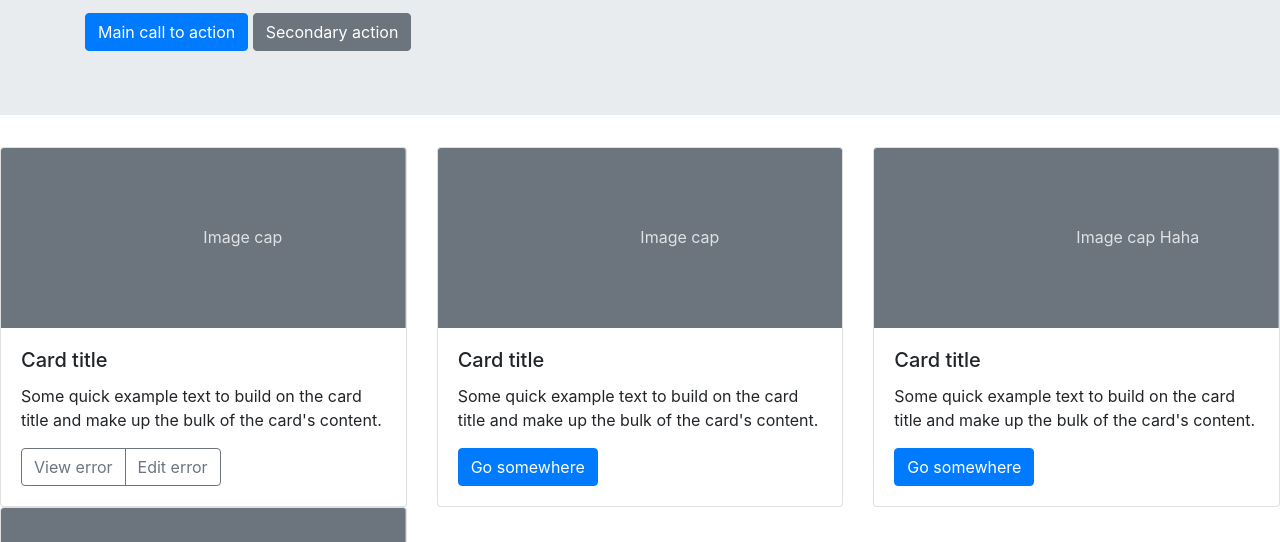
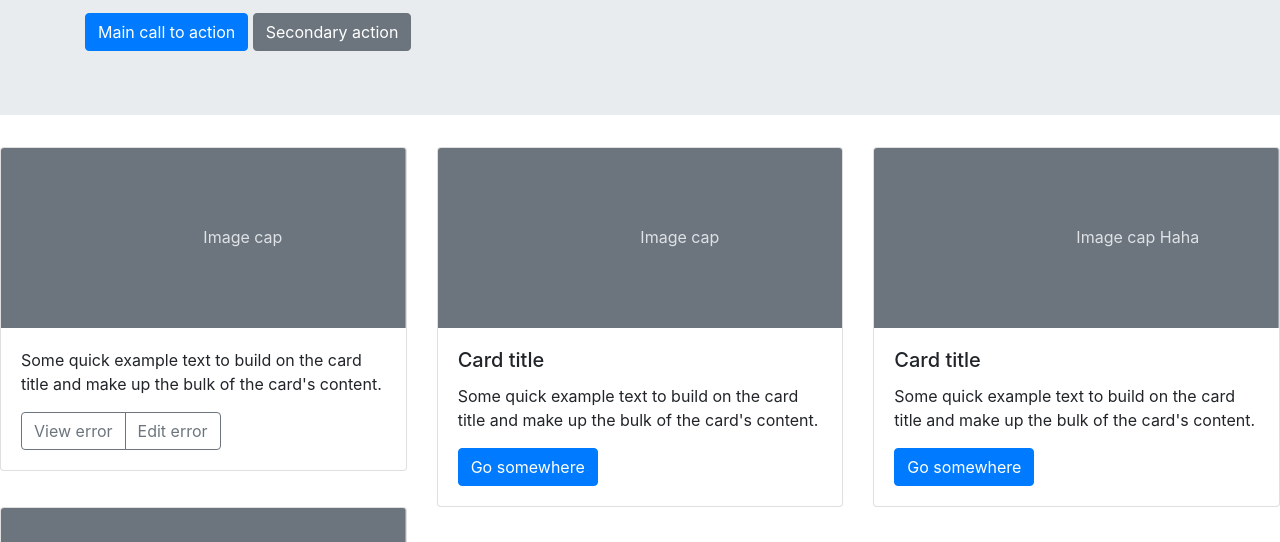
Before and after one commit to alhuyhoangit/DuAnGit, a plain HTML site: page index.html in a window 1280 px wide. Shown: the part 258-800 px from the top of the page. Drawn offline with nearby package versions, Linux system fonts and the light colour scheme.

Commit message:
3rd remove title

```diff
--- a/index.html
+++ b/index.html
@@ -49,7 +49,6 @@
                             dy=".3em">Image cap</text>
                     </svg>
                     <div class="card-body">
-                        <h5 class="card-title">Card title</h5>
                         <p class="card-text">Some quick example text to build on the card title and make up the bulk of
                             the card's content.</p>
                             <div class="btn-group" role="group" aria-label="Basic example">
```
